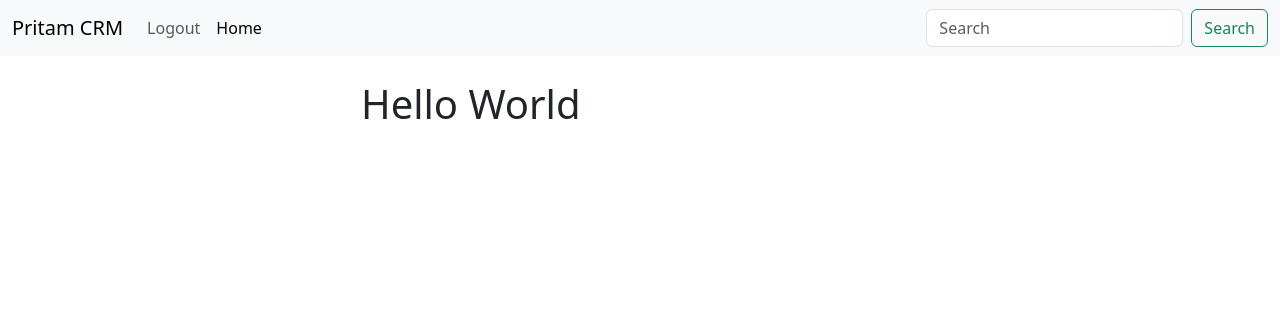
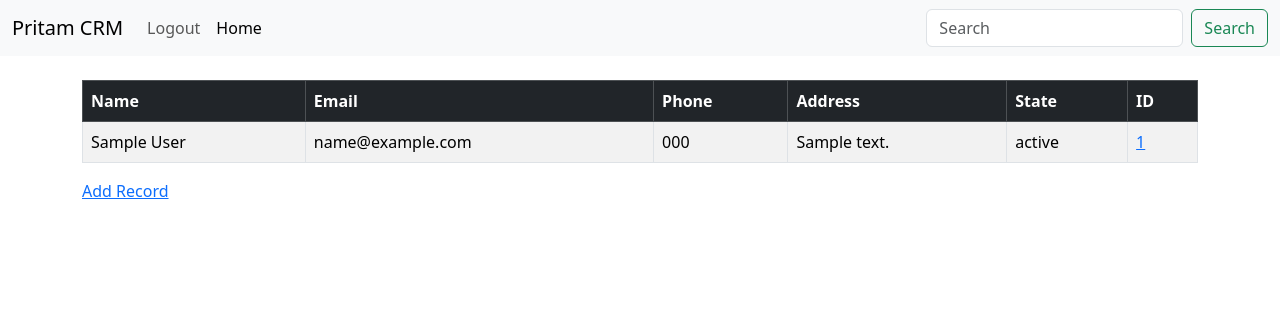
Before and after one commit to pritamn11/EasyCRM, a Django app: page / in a window 1280 px wide. Shown: the top 316 px of the page. Run offline with Django 5.2, Linux system fonts and the light colour scheme; a user stored in the database is signed in; tables that the repository leaves empty hold one stand-in row (values such as "Sample post").

Commit message:
added crud

```diff
--- a/records/templates/home.html
+++ b/records/templates/home.html
@@ -1,14 +1,58 @@
 {% extends 'base.html' %}
 
 {% block content %}
+{% if user.is_authenticated %}
 
+
+<table class="table table-striped table-hover table-bordered">
+  <thead class="table-dark">
+    <tr>
+      <th scope="col">Name</th>
+      <th scope="col">Email</th>
+      <th scope="col">Phone</th>
+      <th scope="col">Address</th>
+
+      <th scope="col">State</th>
+
+
+      <th scope="col">ID</th>
+    </tr>
+  </thead>
+  <tbody>
+
+{% if records %}
+	{% for record in records %}
+		<tr>
+			<td>{{ record.first_name }} {{ record.last_name }}</td>
+			<td>{{ record.email }}</td>
+			<td>{{ record.phone }}</td>
+			<td>{{ record.address }}</td>
+
+			<td>{{ record.state }}</td>
+
+
+			<td><a href="{% url 'record' record.id %}">{{ record.id }}</a></td>
+		</tr>
+
+	{% endfor %}
+
+{% endif %}
+
+
+	  </tbody>
+	</table>
+
+    <a href="{% url 'add_record' %}" class="button">Add Record</a>
+
+
+
+{% else %}
 <div class="col-md-6 offset-md-3">
-    {% if user.is_authenticated %}
-    <h1>Hello World</h1>
-
-    {% else %}
 
     <h1>Login</h1>
+
+
+    <!-- <h1>Login</h1> -->
     <form method="POST" action="{% url 'home' %}">
         {% csrf_token %}
         <div class="mb-3">
--- a/records/urls.py
+++ b/records/urls.py
@@ -3,8 +3,11 @@ from .import views
 
 urlpatterns = [
     path('', views.home, name='home'),
-    # path('login/', views.login_user, name='login'),
     path('logout/', views.logout_user, name='logout'),
-    path('register/', views.register_user, name='register')
+    path('register/', views.register_user, name='register'),
+    path('record/<int:pk>/', views.customer_record, name='record'),
+    path('add_record/', views.add_record, name='add_record'),
+    path('update_record/<int:pk>/', views.update_record, name='update_record'),
+    path('delete_record/<int:pk>/', views.delete_record, name='delete_record')
 
 ]
--- a/records/views.py
+++ b/records/views.py
@@ -7,7 +7,7 @@ from .forms import SignUpForm, AddRecordForm
 # Create your views here.
 
 def home(request):
-    # record = Record.objects.all()
+    records = Record.objects.all().order_by('id')
     if request.method == "POST":
         username = request.POST['username']
         password = request.POST['password']
@@ -21,7 +21,7 @@ def home(request):
             messages.success(request, 'There was an error logging in, please try again...')
             return redirect('home')
     else:
-        return render(request,'home.html',{})
+        return render(request,'home.html',{'records':records})
 
 
 def login_user(request):
@@ -49,3 +49,50 @@ def register_user(request):
         return render(request, 'register.html', {'form':form})
 
     return render(request ,'register.html', {'form':form})
+
+
+def customer_record(request, pk):
+    if request.user.is_authenticated:
+        customer_id = Record.objects.get(id=pk)
+        return render(request, 'record.html',{'customer_record':customer_id})
+    else:
+        messages.success(request,'You mush have logged in to view this page')
+        return redirect('home')
+
+
+def add_record(request):
+    form = AddRecordForm(request.POST or None)
+    if request.user.is_authenticated:
+        if request.method == 'POST':
+            if form.is_valid():
+                add_record = form.save()
+                messages.success(request, 'Record saved successfully...')
+                return redirect('home')
+        return render(request, 'add_record.html', {'form':form})
+    else:
+        messages.success(request, 'You must have login')
+        return redirect('home')
+
+
+def update_record(request,pk):
+    if request.user.is_authenticated:
+        customer_id = Record.objects.get(id=pk)
+        form = AddRecordForm(request.POST or None, instance=customer_id)
+        if form.is_valid():
+            form.save()
+            messages.success(request, 'Record has been updated')
+            return redirect('home')
+        return render(request, 'update_record.html', {'form':form})
+    else:
+        messages.success(request, 'You must have login')
+        return redirect('home')
+
+def delete_record(request, pk):
+    if request.user.is_authenticated:
+        customer_id = Record.objects.get(id=pk)
+        customer_id.delete()
+        messages.success(request, "Record deleted successfully...")
+        return redirect('home')
+    else:
+        messages.success(request, "You must be logged in to do that...")
+        return redirect('home')
```
Also changed, not shown: records/templates/add_record.html (+22 -0 lines), records/templates/record.html (+63 -0 lines), records/templates/update_record.html (+21 -0 lines).
